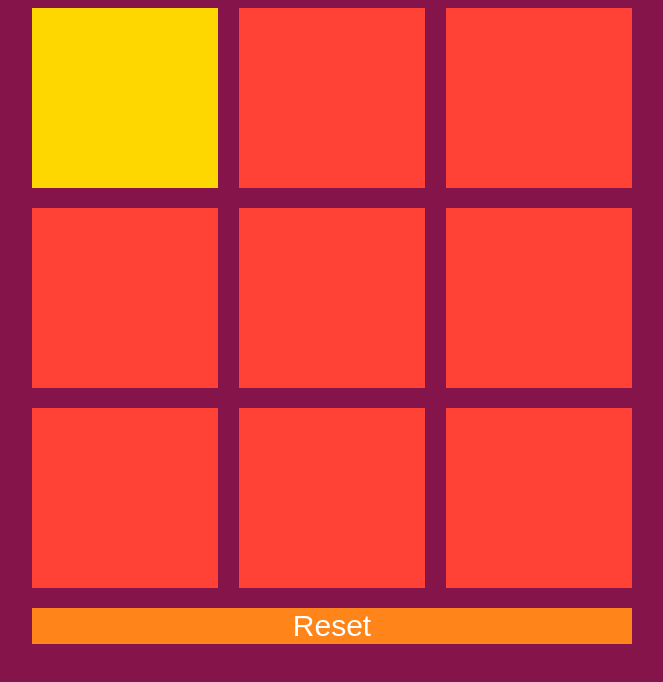
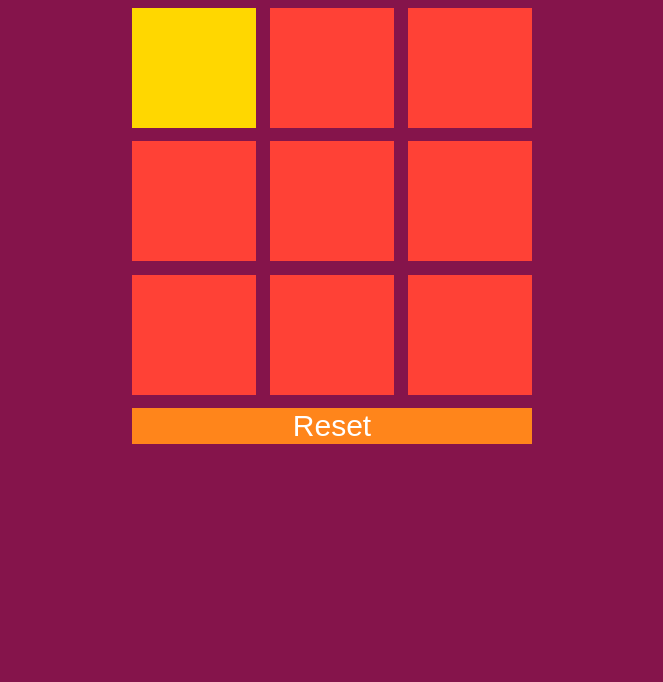
Before and after one commit to graphicbeacon/tictactoe-in-javascript, a plain HTML site: page index.html in a window 1280 px wide. Shown: the whole page, without its empty margins (308-971 px from the left). Drawn offline with nearby package versions, Linux system fonts and the light colour scheme.

Commit message:
Assign connected gamepads to internal array. CSS changes.

```diff
--- a/index.css
+++ b/index.css
@@ -5,10 +5,10 @@ body {
 .ttt-stage {
 	display: flex;
 	flex-wrap: wrap;
-	height: 600px;
+	height: 400px;
 	justify-content: space-between;
 	margin: 0 auto;
-	width: 600px;
+	width: 400px;
 }
 
 .ttt-tiles {
@@ -34,5 +34,5 @@ body {
 	display: block;
 	font-size: 30px;
 	margin: 0 auto;
-	width: 600px;
+	width: 400px;
 }
--- a/index.js
+++ b/index.js
@@ -298,7 +298,10 @@
 
 			self.gamepadsConnected = true;
 
-			console.log(navigator.getGamepads());
+			$.each(navigator.getGamepads(), function(index, gamepad) {
+				self.gamepads.push(gamepad);
+			});
+
 			self.mapGamepadControls();
 
 		}).on('gamepaddisconnected', function() {
```
